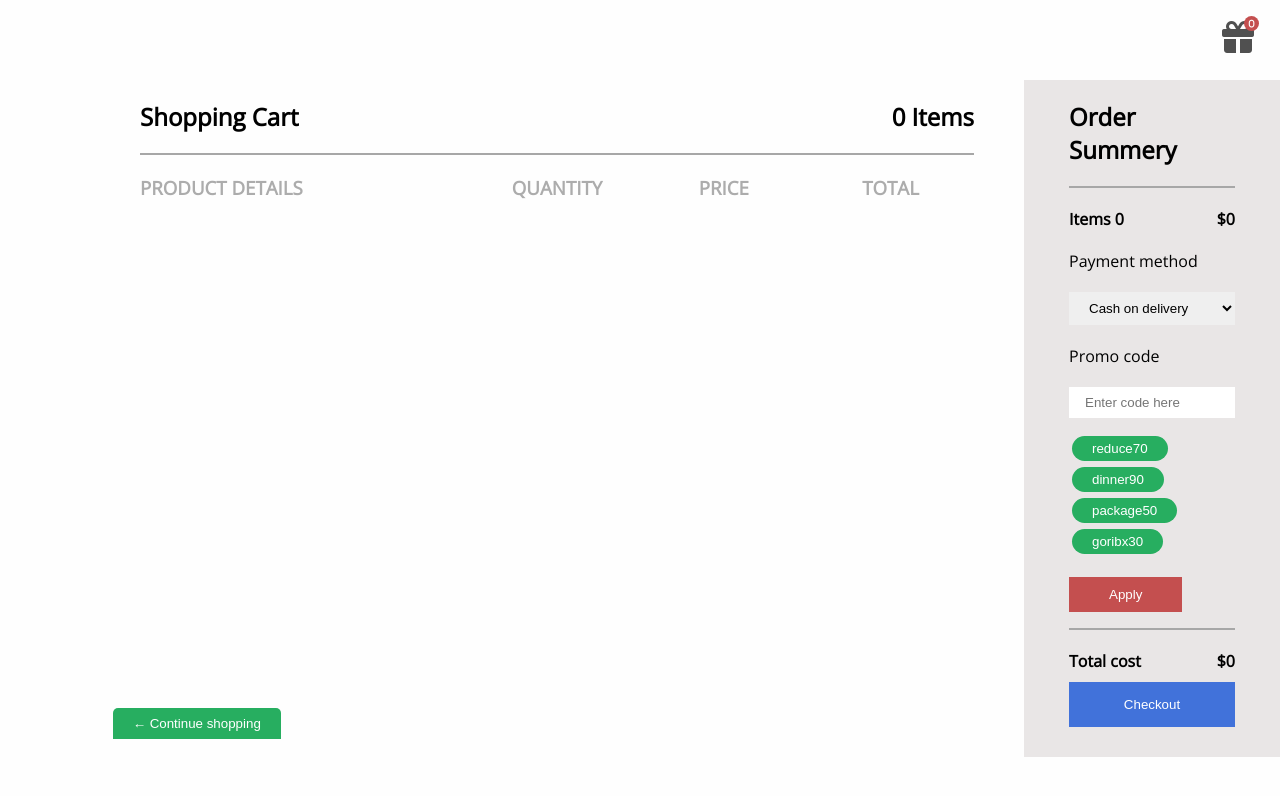
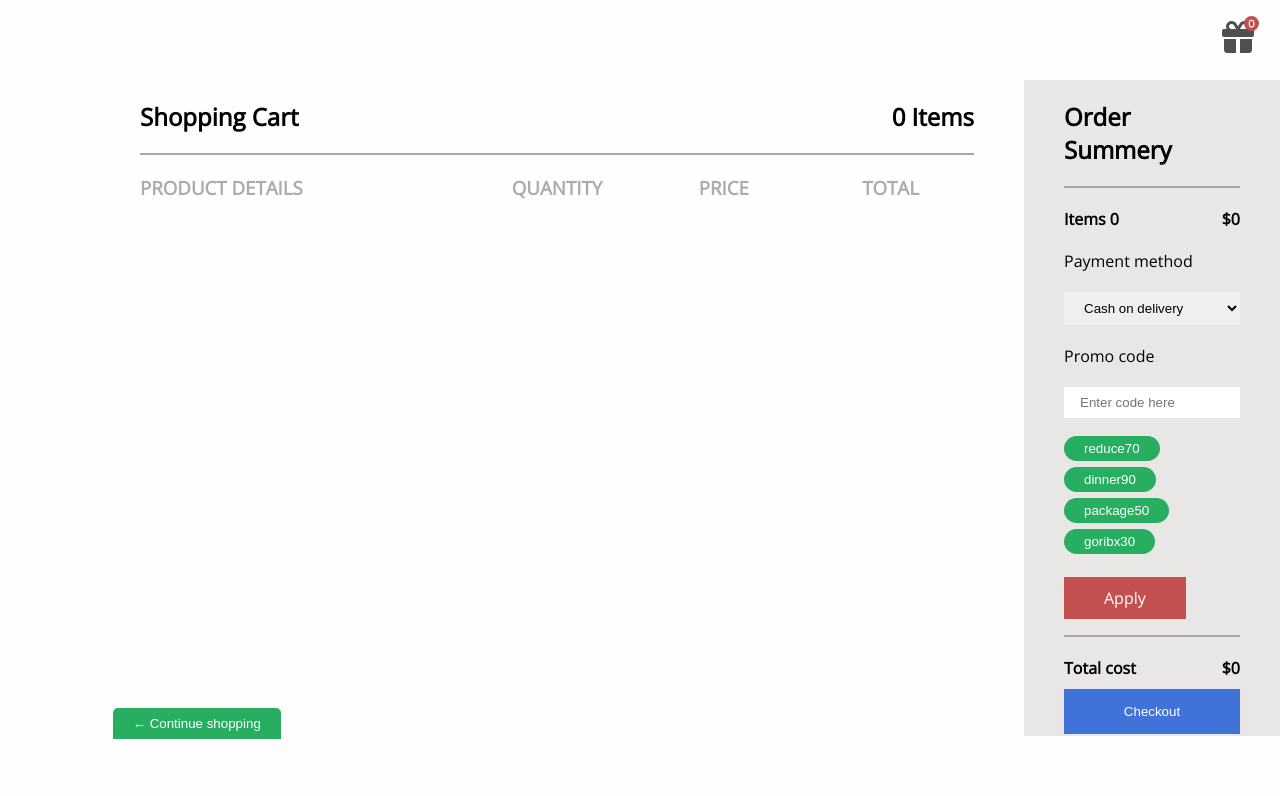
Before and after one commit to taimarahman/shopping-cart-js.github.io, a plain HTML site: page cart.html in a window 1280 px wide. Drawn offline with nearby package versions, Linux system fonts and the light colour scheme.

Commit message:
Add files via upload

```diff
--- a/style.css
+++ b/style.css
@@ -137,14 +137,18 @@ section.cart .container {
 
 aside {
     width: 20%;
+    height: 82vh;
     background-color: #e9e6e6;
-    margin: 80px 0;
+    margin: 80px 0 10px;
     position: fixed;
     right: 0;
+
+    overflow-y:scroll;
+    overflow-x:hidden;
 }
 
 aside .wrapper {
-    padding: 0 45px;
+    padding: 0 40px;
 }
 
 .order-summery {
@@ -179,6 +183,9 @@ aside .wrapper {
 }
 
 .btn {
+    cursor: pointer;
+    font-size: 16px;
+    font-family: 'Open Sans', sans-serif;
     padding: 10px 40px;
     margin: 20px 0 16px;
     border: none;
@@ -196,7 +203,7 @@ aside .wrapper {
     padding: 5px 20px;
     background-color: #27ae60;
     color: #fff;
-    margin: 3px;
+    margin: 3px 3px 3px 0;
 }
 
 .error {
@@ -297,7 +304,8 @@ aside .wrapper {
 
 
 .wishlist-container::-webkit-scrollbar,
-.checkout-container::-webkit-scrollbar {
+.checkout-container::-webkit-scrollbar,
+aside::-webkit-scrollbar {
     display: none; /* for Chrome, Safari, and Opera */
 }
 
```
